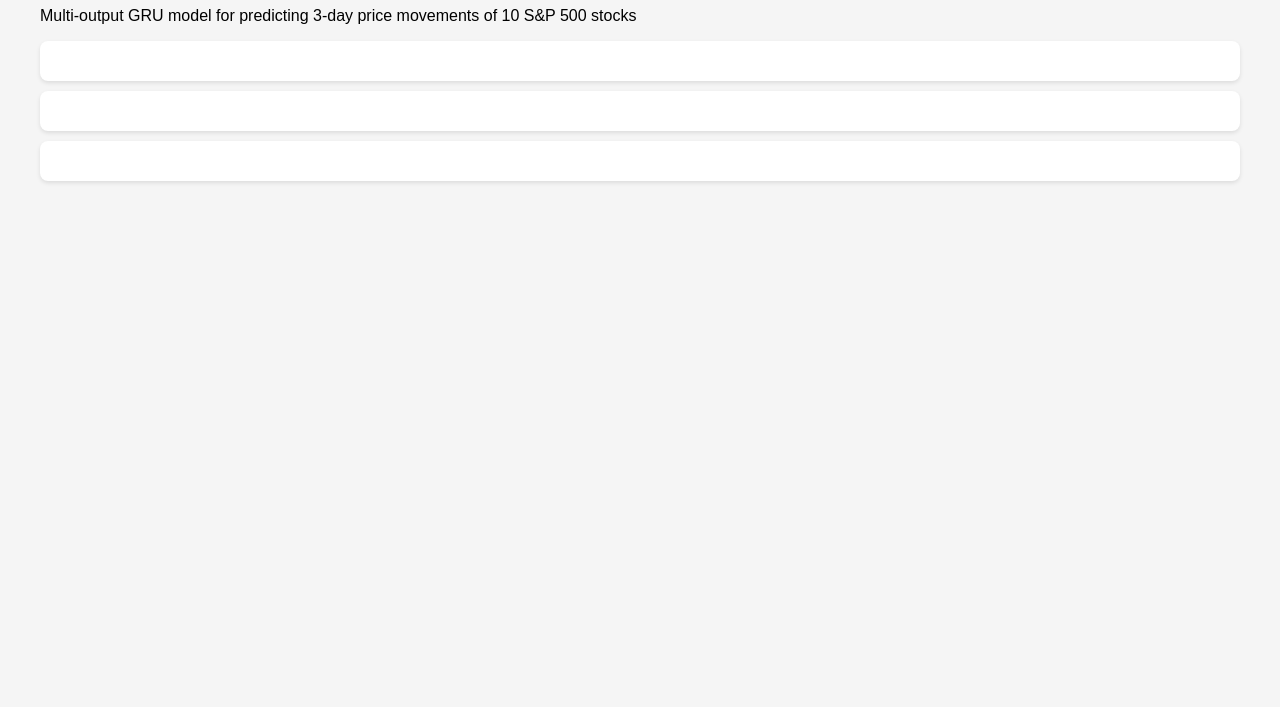
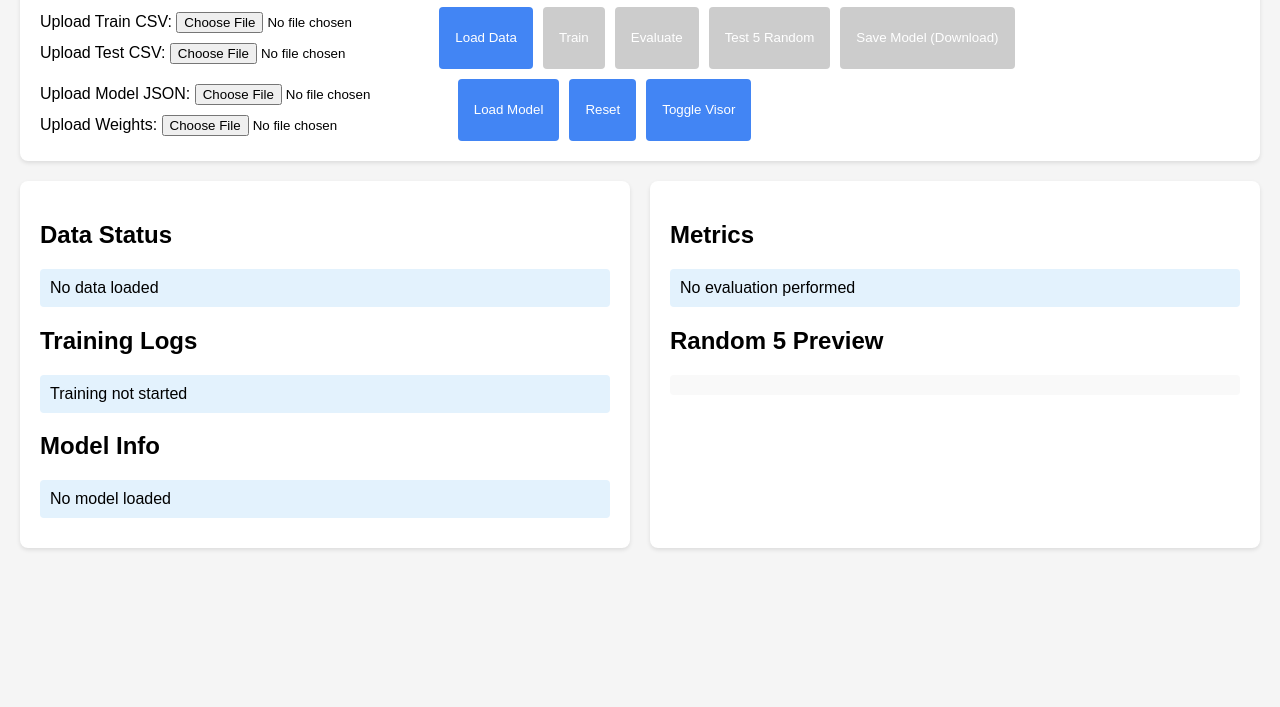
Before and after one commit to kheddine/NT-DL-CHAABAN, a plain HTML site: page WEEK4/index.html in a window 1280 px wide. Shown: the part 93-800 px from the top of the page. Drawn offline with Linux system fonts and the light colour scheme; a script that the page names is missing.

Commit message:
Update index.html

```diff
--- a/WEEK4/index.html
+++ b/WEEK4/index.html
@@ -1,70 +1,155 @@
+<!-- index.html -->
 <!DOCTYPE html>
 <html lang="en">
 <head>
     <meta charset="UTF-8">
     <meta name="viewport" content="width=device-width, initial-scale=1.0">
-    <title>Stock Prediction Demo</title>
-    <script src="https://cdn.jsdelivr.net/npm/@tensorflow/tfjs@4.10.0/dist/tf.min.js"></script>
+    <title>TensorFlow.js MNIST Demo</title>
     <style>
+        /* Minimal CSS for two-column layout and horizontal preview */
         body {
             font-family: Arial, sans-serif;
-            max-width: 1200px;
-            margin: 0 auto;
-            padding: 20px;
-            background: #f5f5f5;
+            margin: 20px;
+            background-color: #f5f5f5;
         }
         .container {
+            display: grid;
+            grid-template-columns: 1fr 1fr;
+            gap: 20px;
+            max-width: 1400px;
+            margin: 0 auto;
+        }
+        .column {
             background: white;
             padding: 20px;
-            margin: 10px 0;
+            border-radius: 8px;
+            box-shadow: 0 2px 4px rgba(0,0,0,0.1);
+        }
+        .controls {
+            grid-column: 1 / -1;
+            display: flex;
+            flex-wrap: wrap;
+            gap: 10px;
+            margin-bottom: 20px;
+            padding: 20px;
+            background: white;
             border-radius: 8px;
             box-shadow: 0 2px 4px rgba(0,0,0,0.1);
         }
         button {
-            background: #2196F3;
+            padding: 8px 16px;
+            background: #4285f4;
             color: white;
             border: none;
-            padding: 10px 20px;
             border-radius: 4px;
             cursor: pointer;
-            margin: 5px;
         }
         button:disabled {
             background: #ccc;
             cursor: not-allowed;
         }
         input[type="file"] {
+            margin: 5px 0;
+        }
+        .preview-row {
+            display: flex;
+            gap: 10px;
+            margin: 20px 0;
+            padding: 10px;
+            background: #f9f9f9;
+            border-radius: 4px;
+            overflow-x: auto;
+        }
+        .preview-item {
+            display: flex;
+            flex-direction: column;
+            align-items: center;
+        }
+        .preview-canvas {
+            border: 1px solid #ddd;
+            margin-bottom: 5px;
+        }
+        .correct {
+            color: green;
+            font-weight: bold;
+        }
+        .wrong {
+            color: red;
+            font-weight: bold;
+        }
+        .status {
             margin: 10px 0;
+            padding: 10px;
+            border-radius: 4px;
+            background: #e3f2fd;
         }
-        #trainingProgress {
-            margin: 10px 0;
-        }
-        #progressBar {
-            width: 100%;
-            height: 20px;
-            background: #eee;
-            border-radius: 10px;
-            overflow: hidden;
-        }
-        #progressBar div {
-            height: 100%;
-            background: #4CAF50;
-            width: 0%;
-            transition: width 0.3s;
+        .error {
+            background: #ffebee;
+            color: #c62828;
         }
     </style>
 </head>
 <body>
-    <h1>Stock Price Prediction Demo</h1>
-    <p>Multi-output GRU model for predicting 3-day price movements of 10 S&P 500 stocks</p>
+    <h1>TensorFlow.js MNIST Demo</h1>
 
-    <div class="container" id="fileUploadContainer"></div>
-    <div class="container" id="trainingControls"></div>
-    <div class="container" id="resultsContainer"></div>
+    <div class="controls">
+        <!-- File upload controls -->
+        <div>
+            <label>Upload Train CSV: <input type="file" id="train-csv" accept=".csv"></label><br>
+            <label>Upload Test CSV: <input type="file" id="test-csv" accept=".csv"></label>
+        </div>
 
-    <script type="module">
-        import { StockPredictionApp } from './app.js';
-        window.stockApp = new StockPredictionApp();
-    </script>
+        <!-- Main action buttons -->
+        <button id="load-data">Load Data</button>
+        <button id="train" disabled>Train</button>
+        <button id="evaluate" disabled>Evaluate</button>
+        <button id="test-five" disabled>Test 5 Random</button>
+
+        <!-- Model management -->
+        <button id="save-model" disabled>Save Model (Download)</button>
+        <div>
+            <label>Upload Model JSON: <input type="file" id="upload-json" accept=".json"></label><br>
+            <label>Upload Weights: <input type="file" id="upload-weights" accept=".bin"></label>
+        </div>
+        <button id="load-model">Load Model</button>
+
+        <!-- Utility buttons -->
+        <button id="reset">Reset</button>
+        <button id="toggle-visor">Toggle Visor</button>
+    </div>
+
+    <div class="container">
+        <!-- Left column: Data and Training -->
+        <div class="column">
+            <h2>Data Status</h2>
+            <div id="data-status" class="status">No data loaded</div>
+
+            <h2>Training Logs</h2>
+            <div id="training-logs" class="status">Training not started</div>
+
+            <h2>Model Info</h2>
+            <div id="model-info" class="status">No model loaded</div>
+        </div>
+
+        <!-- Right column: Results and Preview -->
+        <div class="column">
+            <h2>Metrics</h2>
+            <div id="metrics" class="status">No evaluation performed</div>
+
+            <h2>Random 5 Preview</h2>
+            <div id="preview-container">
+                <div class="preview-row" id="preview-canvases"></div>
+                <div id="preview-labels"></div>
+            </div>
+        </div>
+    </div>
+
+    <!-- TensorFlow.js and tfjs-vis CDNs -->
+    <script src="https://cdn.jsdelivr.net/npm/@tensorflow/tfjs@latest"></script>
+    <script src="https://cdn.jsdelivr.net/npm/@tensorflow/tfjs-vis@latest"></script>
+
+    <!-- Application scripts -->
+    <script src="data-loader.js"></script>
+    <script src="app.js"></script>
 </body>
 </html>
```
